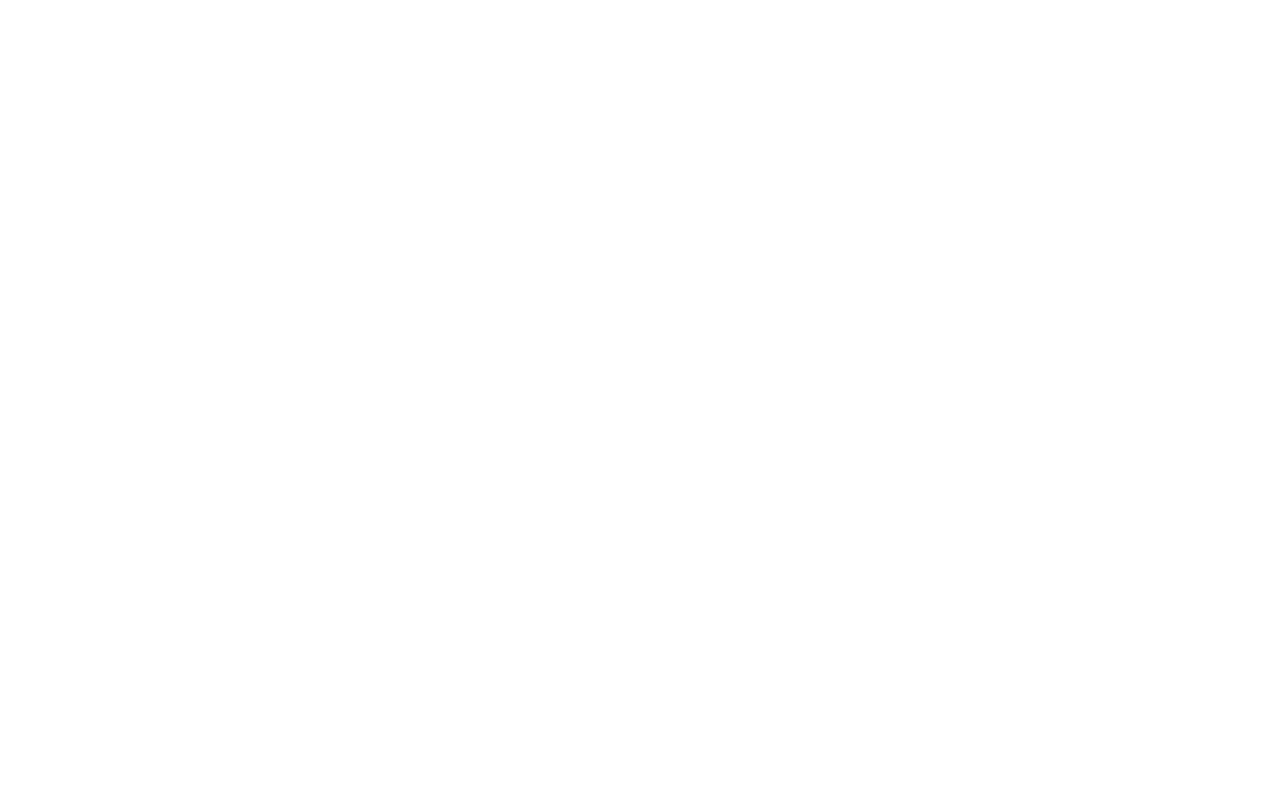
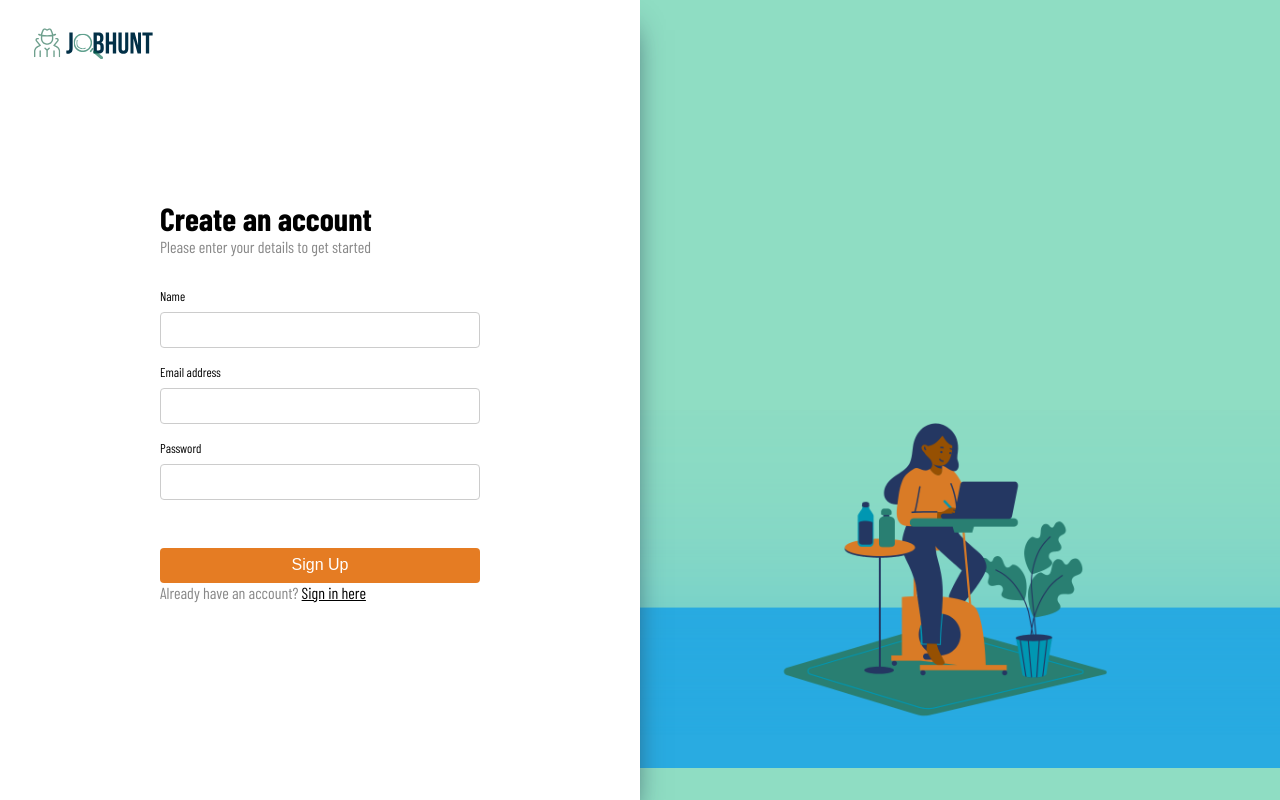
Before and after one commit to chardayneal/jobhunt, a React (Vite) app: page /signup in a window 1280 px wide. Before the commit this address had no page. Built offline with nearby package versions, Linux system fonts and the light colour scheme; a web font is replaced by a local one.

Commit message:
Create signup page

```diff
--- a/src/App.jsx
+++ b/src/App.jsx
@@ -2,6 +2,7 @@
 import { useState } from 'react';
 import AuthUser from './components/routes/authUser/AuthUser';
 import LogIn from './components/routes/authUser/LogIn';
+import SignUp from './components/routes/authUser/SignUp';
 import Home from './components/routes/home/Home';
 import Dashboard from './components/routes/dashboard/Dashboard';
 import LeadSearch from './components/routes/leadSearch/LeadSearch';
@@ -20,6 +21,7 @@
       <Routes>
         <Route path='/' element={<AuthUser isAuth={isAuthenticated}/>} />
         <Route path='/login' element={<LogIn setAuth={handleAuthentication}/>} />
+        <Route path='/signup' element={<SignUp setAuth={handleAuthentication}/>} />
         <Route  path="/dashboard" element={<Home setAuth={handleAuthentication}/>}>
         <Route index element={<Dashboard/>} />
         <Route path="search" element={<LeadSearch />} />
--- a/src/components/routes/authUser/LogIn.jsx
+++ b/src/components/routes/authUser/LogIn.jsx
@@ -1,6 +1,6 @@
 import propTypes from 'prop-types';
 import { useState } from 'react';
-import { useNavigate } from 'react-router';
+import { useNavigate, Link } from 'react-router';
 import './Login.css';
 
 const LogIn = ({ setAuth }) => {
@@ -20,10 +20,10 @@
   }
 
   return (
-    <div className="login">
+    <div className="auth">
       <img className="logo" src='src/assets/logoDark.svg' alt='jobHuntlogo'/>
-      <div className="login-col login-container">
-        <div className="login-text">
+      <div className="auth-col auth-container">
+        <div className="auth-text">
           <h1>Welcome back</h1>
           <span>Please enter your details to sign in</span>
           <form onSubmit={handleLogin}>
@@ -40,6 +40,7 @@
             <div className="form-control">
               <label htmlFor="password">Password</label>
               <input
+                autoComplete='off'
                 type="password"
                 id="password"
                 value={password}
@@ -49,10 +50,10 @@
             </div>
             <button type="submit">Sign In</button>
           </form>
-          <span>Don&apos;t have an account? <span>Sign up here</span></span>
+          <span>Don&apos;t have an account? <Link to='/signup'>Sign up here</Link></span>
         </div>
       </div>
-      <div className="login-col login-img">
+      <div className="auth-col auth-img">
         <img src="src/assets/loginImg.png" alt="graphic of woman at desk with laptop" />
       </div>
     </div>
--- a/src/components/routes/authUser/Login.css
+++ b/src/components/routes/authUser/Login.css
@@ -1,4 +1,4 @@
-.login {
+.auth {
     width: 100%;
     height: 100%;
     position: relative;
@@ -6,7 +6,7 @@
     display: flex;
 }
 
-.login .logo {
+.auth .logo {
     position: absolute;
     top: 20px;
     left: 20px;
@@ -14,12 +14,12 @@
     height: auto;
 }
 
-.login-col.login-container {
+.auth-col.auth-container {
     width: 50%;
     height: 100%;
 }
 
-.login-col.login-container {
+.auth-col.auth-container {
     box-shadow: rgb(38, 57, 77) 0px 20px 30px -10px;
     background-color: #fff;
 
@@ -28,7 +28,7 @@
     align-items: center;
 }
 
-.login-col .login-text {
+.auth-col .auth-text {
     width: 50%;
     height: auto;
     margin: auto;
@@ -36,16 +36,16 @@
 }
 
 
-.login-text span {
+.auth-text span {
     color: #888;
 }
 
-.login form {
+.auth form {
     margin-top: 2rem;
     /* width: 80%; */
 }
 
-.login form .form-control {
+.auth form .form-control {
     margin-bottom: 1rem;
     display: flex;
     flex-direction: column;
@@ -64,7 +64,7 @@
     font-size: 1rem;
 }
 
-.login form button {
+.auth form button {
     width: 100%;
     height: 35px;
     padding: .5rem;
@@ -78,7 +78,7 @@
     border-radius: 4px;
 }
 
-.login-col.login-img {
+.auth-col.auth-img {
     background: url(../../../assets/loginBkg.png);
 
     width: 50%;
@@ -89,7 +89,7 @@
     align-items: end;
 }
 
-.login-img img {
+.auth-img img {
     width: 100%;
     height: auto;
     margin-bottom: 3rem;
--- /dev/null
+++ b/src/components/routes/authUser/SignUp.jsx
@@ -0,0 +1,70 @@
+import { useState } from "react";
+import { Link } from "react-router";
+
+import './LogIn.css';
+
+const SignUp = () => {
+  const [newUser, setNewUser] = useState({userName: '', email: '', password: ''});
+
+  const handleInputChange = (e) => {
+    setNewUser({...newUser, [e.target.id]: e.target.value});
+  };
+
+  const handleSignUp = () => {
+    const obj = { userName: newUser.userName, email: newUser.email};
+    console.log(obj);
+    // make a call to BE to create new user
+  }
+
+  return (
+      <div className="auth">
+      <img className="logo" src='src/assets/logoDark.svg' alt='jobHuntlogo'/>
+      <div className="auth-col auth-container">
+        <div className="auth-text">
+          <h1>Create an account</h1>
+          <span>Please enter your details to get started</span>
+          <form onSubmit={handleSignUp}>
+          <div className="form-control">
+              <label htmlFor="name">Name</label>
+                <input
+                type="text"
+                id="userName"
+                value={newUser.userName}
+                onChange={handleInputChange}
+                required
+              />
+            </div>
+            <div className="form-control">
+              <label htmlFor="email">Email address</label>
+                <input
+                type="email"
+                id="email"
+                value={newUser.email}
+                onChange={handleInputChange}
+                required
+              />
+            </div>
+            <div className="form-control">
+              <label htmlFor="password">Password</label>
+              <input
+                autoComplete='off'
+                type="password"
+                id="password"
+                value={newUser.password}
+                onChange={handleInputChange}
+                required
+              />
+            </div>
+            <button type="submit">Sign Up</button>
+          </form>
+          <span>Already have an account? <Link to='/login'>Sign in here</Link></span>
+        </div>
+      </div>
+      <div className="auth-col auth-img">
+        <img src="src/assets/loginImg.png" alt="graphic of woman at desk with laptop" />
+      </div>
+    </div>
+  )
+}
+
+export default SignUp
```
